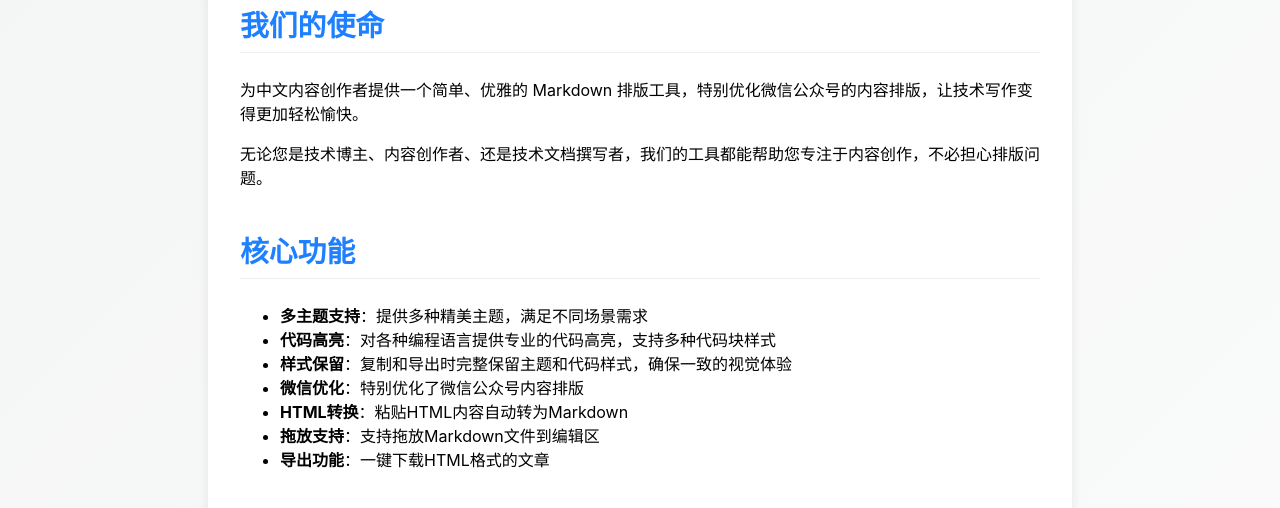
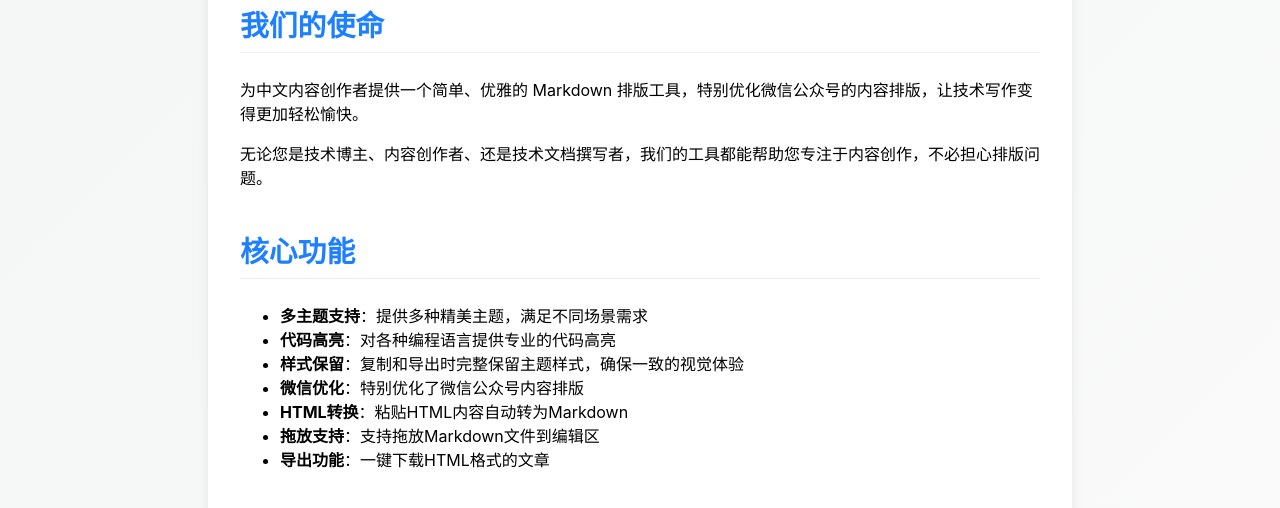
Before and after one commit to hejiang288/markdown-editor, a website: page about.html in a window 1280 px wide. Shown: the part 264-772 px from the top of the page. Drawn offline with Linux system fonts and the light colour scheme.

Commit message:
Update about.html

```diff
--- a/about.html
+++ b/about.html
@@ -217,8 +217,8 @@
                 <h2>核心功能</h2>
                 <ul>
                     <li><strong>多主题支持</strong>：提供多种精美主题，满足不同场景需求</li>
-                    <li><strong>代码高亮</strong>：对各种编程语言提供专业的代码高亮，支持多种代码块样式</li>
-                    <li><strong>样式保留</strong>：复制和导出时完整保留主题和代码样式，确保一致的视觉体验</li>
+                    <li><strong>代码高亮</strong>：对各种编程语言提供专业的代码高亮</li>
+                    <li><strong>样式保留</strong>：复制和导出时完整保留主题样式，确保一致的视觉体验</li>
                     <li><strong>微信优化</strong>：特别优化了微信公众号内容排版</li>
                     <li><strong>HTML转换</strong>：粘贴HTML内容自动转为Markdown</li>
                     <li><strong>拖放支持</strong>：支持拖放Markdown文件到编辑区</li>
@@ -305,7 +305,7 @@
                     <li><strong>图片上传</strong>：集成图床功能，支持直接上传图片</li>
                     <li><strong>本地存储</strong>：增加文章自动保存和历史记录功能</li>
                     <li><strong>更多主题</strong>：开发更多专业领域的排版主题</li>
-                    <li><strong>代码功能增强</strong>：添加更多代码块样式和行号显示功能</li>
+                    <li><strong>代码功能增强</strong>：行号显示功能</li>
                     <li><strong>代码格式化</strong>：集成代码美化功能，一键格式化各种编程语言</li>
                     <li><strong>Markdown扩展</strong>：支持更多Markdown扩展语法</li>
                     <li><strong>多语言支持</strong>：增加英文等多语言界面</li>
```
